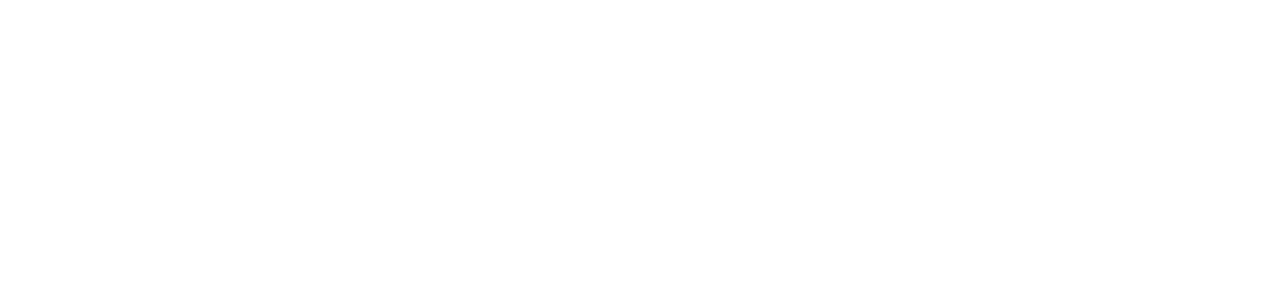
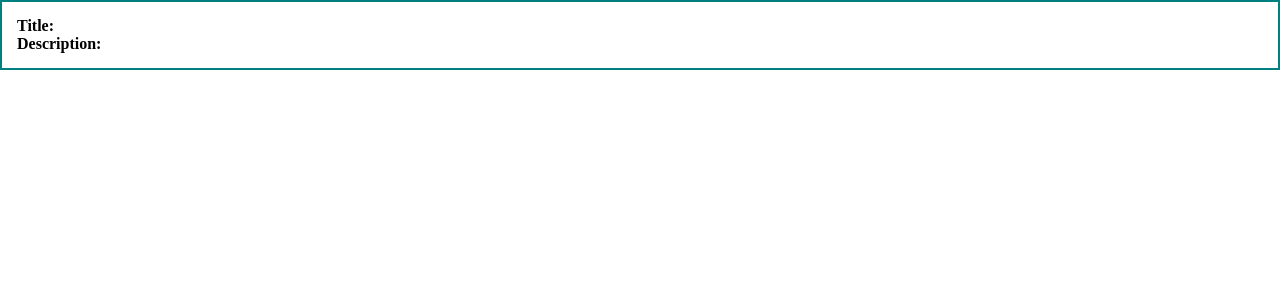
Before and after one commit to MikitaCat/vue_learning, a Vue app: page / in a window 1280 px wide. Shown: the top 300 px of the page. Built offline with nearby package versions, Linux system fonts and the light colour scheme.

Commit message:
Starting to develop Post Component

```diff
--- a/src/App.vue
+++ b/src/App.vue
@@ -1,6 +1,8 @@
 // Component MarkUp
 <template>
-  <div>
+  <div class="post">
+    <div><strong>Title:</strong></div>
+    <div><strong>Description:</strong></div>
   </div>
 </template>
 
@@ -8,14 +10,21 @@
 //Component model
 export default {
   data() {
-    return {
-
-    };
+    return {};
   },
-  methods: {
-
-  }
+  methods: {},
 };
 </script>
 
-<style></style>
+<style>
+* {
+  margin: 0;
+  padding: 0;
+  box-sizing: border-box;
+}
+
+.post{
+  padding: 15px;
+  border: solid 2px teal;
+}
+</style>
```
